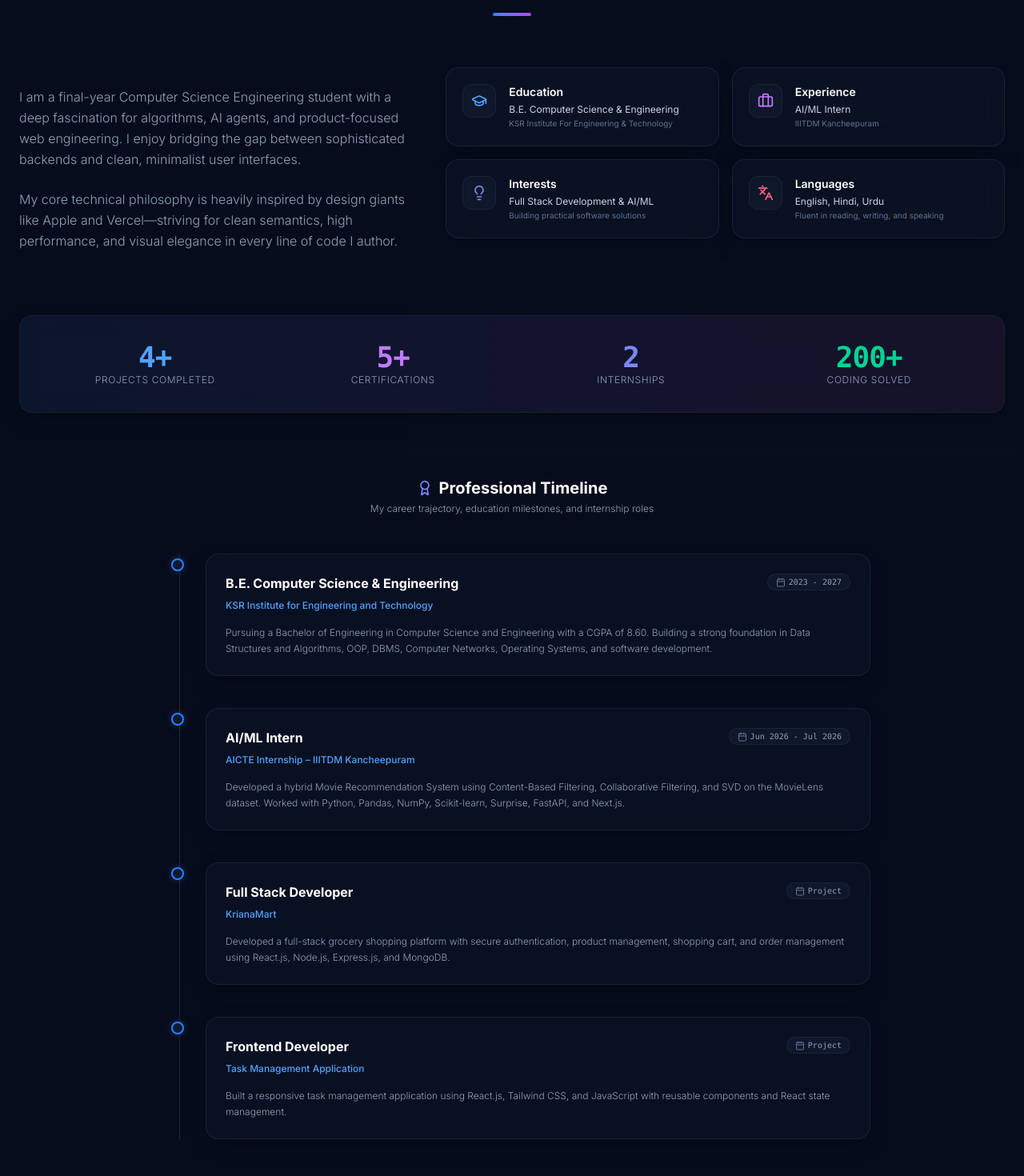
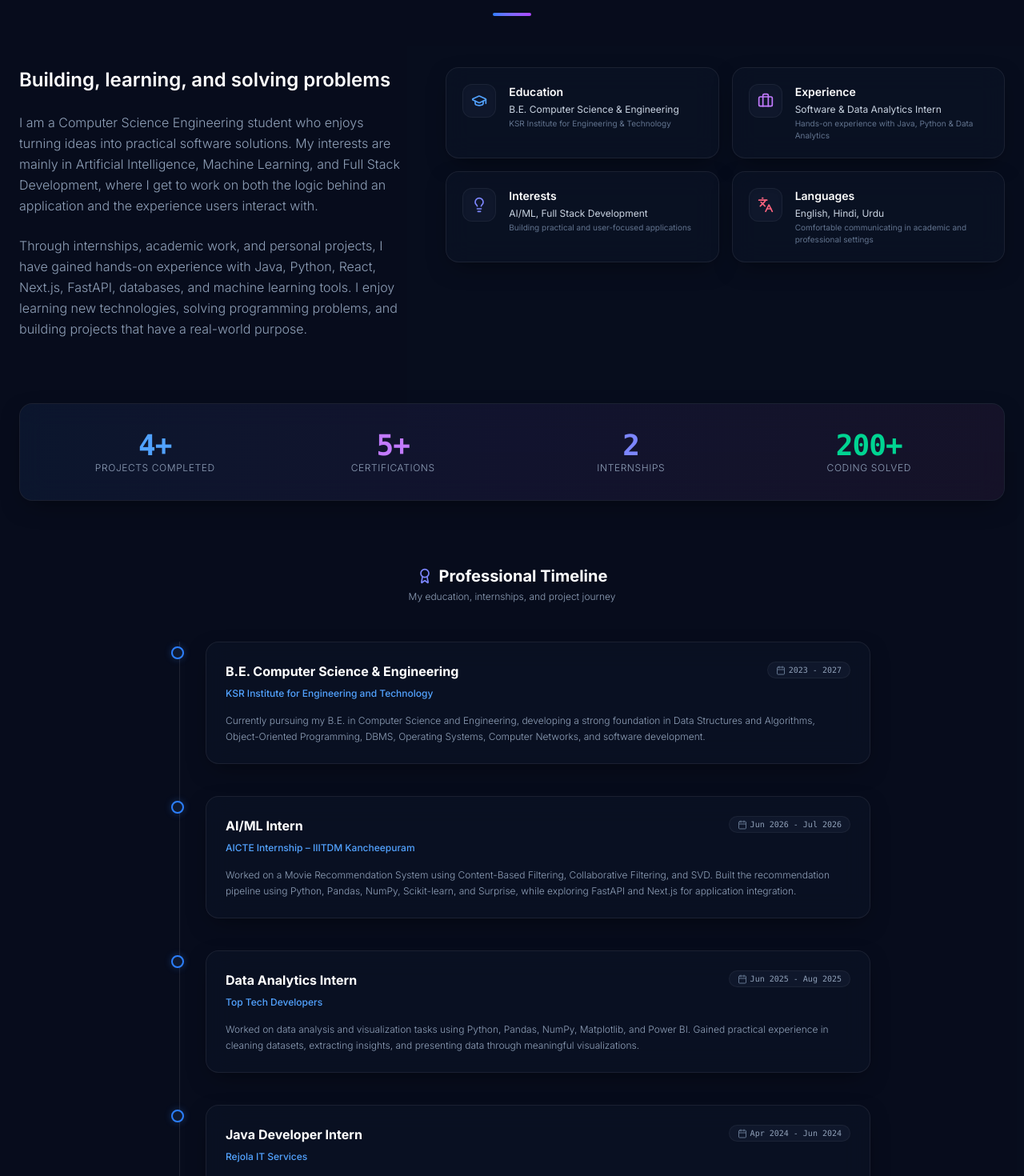
Before and after one commit to tanveerqurashi/Portfolio, a React (Vite) app: page / in a window 1280 px wide. Shown: the part 960-2430 px from the top of the page at 80% size. Built offline with nearby package versions, Linux system fonts and the light colour scheme.

Commit message:
Update portfolio content and contact section

```diff
--- a/src/components/About.jsx
+++ b/src/components/About.jsx
@@ -1,6 +1,13 @@
 import React from "react";
 import { motion } from "framer-motion";
-import { Briefcase, GraduationCap, MapPin, Award, Calendar, Lightbulb, Languages } from "lucide-react";
+import {
+  Briefcase,
+  GraduationCap,
+  Award,
+  Calendar,
+  Lightbulb,
+  Languages,
+} from "lucide-react";
 
 export default function About() {
   const infoCards = [
@@ -8,33 +15,33 @@ export default function About() {
       icon: <GraduationCap className="w-5 h-5 text-blue-400" />,
       title: "Education",
       desc: "B.E. Computer Science & Engineering",
-      subDesc: "KSR Institute For Engineering & Technology"
+      subDesc: "KSR Institute for Engineering & Technology",
     },
     {
       icon: <Briefcase className="w-5 h-5 text-purple-400" />,
       title: "Experience",
-      desc: "AI/ML Intern",
-      subDesc: "IIITDM Kancheepuram"
+      desc: "Software & Data Analytics Intern",
+      subDesc: "Hands-on experience with Java, Python & Data Analytics",
     },
     {
       icon: <Lightbulb className="w-5 h-5 text-indigo-400" />,
       title: "Interests",
-      desc: "Full Stack Development & AI/ML",
-      subDesc: "Building practical software solutions"
+      desc: "AI/ML, Full Stack Development",
+      subDesc: "Building practical and user-focused applications",
     },
     {
       icon: <Languages className="w-5 h-5 text-rose-400" />,
       title: "Languages",
       desc: "English, Hindi, Urdu",
-      subDesc: "Fluent in reading, writing, and speaking"
-    }
+      subDesc: "Comfortable communicating in academic and professional settings",
+    },
   ];
 
   const stats = [
     { value: "4+", label: "Projects Completed", color: "text-blue-400" },
     { value: "5+", label: "Certifications", color: "text-purple-400" },
     { value: "2", label: "Internships", color: "text-indigo-400" },
-    { value: "200+", label: "Coding Solved", color: "text-emerald-400" }
+    { value: "200+", label: "Coding Solved", color: "text-emerald-400" },
   ];
 
   const timeline = [
@@ -43,33 +50,43 @@ export default function About() {
       org: "KSR Institute for Engineering and Technology",
       date: "2023 - 2027",
       description:
-        "Pursuing a Bachelor of Engineering in Computer Science and Engineering with a CGPA of 8.60. Building a strong foundation in Data Structures and Algorithms, OOP, DBMS, Computer Networks, Operating Systems, and software development.",
+        "Currently pursuing my B.E. in Computer Science and Engineering, developing a strong foundation in Data Structures and Algorithms, Object-Oriented Programming, DBMS, Operating Systems, Computer Networks, and software development.",
     },
     {
       role: "AI/ML Intern",
       org: "AICTE Internship – IIITDM Kancheepuram",
       date: "Jun 2026 - Jul 2026",
       description:
-        "Developed a hybrid Movie Recommendation System using Content-Based Filtering, Collaborative Filtering, and SVD on the MovieLens dataset. Worked with Python, Pandas, NumPy, Scikit-learn, Surprise, FastAPI, and Next.js.",
+        "Worked on a Movie Recommendation System using Content-Based Filtering, Collaborative Filtering, and SVD. Built the recommendation pipeline using Python, Pandas, NumPy, Scikit-learn, and Surprise, while exploring FastAPI and Next.js for application integration.",
     },
     {
-      role: "Full Stack Developer",
-      org: "KrianaMart",
-      date: "Project",
+      role: "Data Analytics Intern",
+      org: "Top Tech Developers",
+      date: "Jun 2025 - Aug 2025",
       description:
-        "Developed a full-stack grocery shopping platform with secure authentication, product management, shopping cart, and order management using React.js, Node.js, Express.js, and MongoDB.",
+        "Worked on data analysis and visualization tasks using Python, Pandas, NumPy, Matplotlib, and Power BI. Gained practical experience in cleaning datasets, extracting insights, and presenting data through meaningful visualizations.",
     },
     {
-      role: "Frontend Developer",
-      org: "Task Management Application",
-      date: "Project",
+      role: "Java Developer Intern",
+      org: "Rejola IT Services",
+      date: "Apr 2024 - Jun 2024",
       description:
-        "Built a responsive task management application using React.js, Tailwind CSS, and JavaScript with reusable components and React state management.",
+        "Gained practical experience in Java development and software engineering fundamentals while working with Java-based applications and improving problem-solving and programming skills.",
+    },
+    {
+      role: "Project Development",
+      org: "Academic & Personal Projects",
+      date: "2025 - Present",
+      description:
+        "Built projects including a House Price Prediction system, Movie Recommendation System, portfolio website, and full-stack web applications. These projects helped me strengthen my skills in machine learning, React, Next.js, FastAPI, databases, and API integration.",
     },
   ];
 
   return (
-    <section id="about" className="py-24 relative overflow-hidden bg-slate-950/40">
+    <section
+      id="about"
+      className="py-24 relative overflow-hidden bg-slate-950/40"
+    >
       <div className="max-w-7xl mx-auto px-6 relative z-10">
 
         {/* Section Header */}
@@ -82,6 +99,7 @@ export default function About() {
           >
             Introduction
           </motion.p>
+
           <motion.h2
             initial={{ opacity: 0, y: 15 }}
             whileInView={{ opacity: 1, y: 0 }}
@@ -91,11 +109,13 @@ export default function About() {
           >
             About Me
           </motion.h2>
+
           <div className="w-12 h-1 bg-gradient-to-r from-blue-500 to-purple-500 mx-auto mt-4 rounded-full" />
         </div>
 
         {/* Top: Introduction Paragraph & Info Cards */}
         <div className="grid grid-cols-1 lg:grid-cols-12 gap-12 items-start mb-20">
+
           {/* Bio introduction */}
           <motion.div
             initial={{ opacity: 0, x: -30 }}
@@ -104,13 +124,23 @@ export default function About() {
             className="lg:col-span-5 space-y-6 text-left"
           >
             <h3 className="text-2xl font-semibold text-white">
-              {/* Engineering a better digital future */}
+              Building, learning, and solving problems
             </h3>
+
             <p className="text-slate-400 font-light leading-relaxed">
-              I am a final-year Computer Science Engineering student with a deep fascination for algorithms, AI agents, and product-focused web engineering. I enjoy bridging the gap between sophisticated backends and clean, minimalist user interfaces.
+              I am a Computer Science Engineering student who enjoys turning
+              ideas into practical software solutions. My interests are mainly
+              in Artificial Intelligence, Machine Learning, and Full Stack
+              Development, where I get to work on both the logic behind an
+              application and the experience users interact with.
             </p>
+
             <p className="text-slate-400 font-light leading-relaxed">
-              My core technical philosophy is heavily inspired by design giants like Apple and Vercel—striving for clean semantics, high performance, and visual elegance in every line of code I author.
+              Through internships, academic work, and personal projects, I have
+              gained hands-on experience with Java, Python, React, Next.js,
+              FastAPI, databases, and machine learning tools. I enjoy learning
+              new technologies, solving programming problems, and building
+              projects that have a real-world purpose.
             </p>
           </motion.div>
 
@@ -129,10 +159,19 @@ export default function About() {
                 <div className="p-2.5 rounded-xl bg-slate-900 border border-white/5 shadow-inner">
                   {card.icon}
                 </div>
+
                 <div>
-                  <h4 className="text-sm font-semibold text-white mb-1">{card.title}</h4>
-                  <p className="text-xs text-slate-300 mb-0.5">{card.desc}</p>
-                  <p className="text-[10px] text-slate-500">{card.subDesc}</p>
+                  <h4 className="text-sm font-semibold text-white mb-1">
+                    {card.title}
+                  </h4>
+
+                  <p className="text-xs text-slate-300 mb-0.5">
+                    {card.desc}
+                  </p>
+
+                  <p className="text-[10px] text-slate-500">
+                    {card.subDesc}
+                  </p>
                 </div>
               </div>
             ))}
@@ -151,9 +190,12 @@ export default function About() {
 
           {stats.map((stat, idx) => (
             <div key={idx} className="relative z-10 space-y-2">
-              <span className={`text-3xl sm:text-4xl font-extrabold tracking-tight ${stat.color} font-mono`}>
+              <span
+                className={`text-3xl sm:text-4xl font-extrabold tracking-tight ${stat.color} font-mono`}
+              >
                 {stat.value}
               </span>
+
               <p className="text-xs text-slate-400 tracking-wider font-light uppercase">
                 {stat.label}
               </p>
@@ -163,45 +205,63 @@ export default function About() {
 
         {/* Journey Timeline */}
         <div className="mt-12 max-w-4xl mx-auto">
+
           <div className="text-center mb-12">
             <h3 className="text-xl font-bold text-white flex items-center justify-center gap-2">
               <Award className="w-5 h-5 text-indigo-400" />
               Professional Timeline
             </h3>
-            <p className="text-xs text-slate-400 mt-1 font-light">My career trajectory, education milestones, and internship roles</p>
+
+            <p className="text-xs text-slate-400 mt-1 font-light">
+              My education, internships, and project journey
+            </p>
           </div>
 
           <div className="relative border-l border-white/10 pl-6 sm:pl-8 ml-4 sm:ml-8 space-y-10 text-left">
+
             {timeline.map((item, idx) => (
               <motion.div
                 key={idx}
                 initial={{ opacity: 0, x: -20 }}
                 whileInView={{ opacity: 1, x: 0 }}
                 viewport={{ once: true, margin: "-100px" }}
-                transition={{ duration: 0.5, delay: idx * 0.1 }}
+                transition={{
+                  duration: 0.5,
+                  delay: idx * 0.1,
+                }}
                 className="relative"
               >
-                {/* timeline point dot */}
+
+                {/* Timeline point dot */}
                 <div className="absolute -left-[35px] sm:-left-[43px] top-1.5 w-4 h-4 rounded-full bg-slate-900 border-2 border-blue-500 flex items-center justify-center shadow-[0_0_10px_rgba(59,130,246,0.3)]">
                   <div className="w-1.5 h-1.5 rounded-full bg-blue-500 animate-ping" />
                 </div>
 
-                {/* timeline card item */}
+                {/* Timeline card */}
                 <div className="p-6 rounded-2xl glass-card space-y-2 relative">
-                  {/* date badge */}
+
+                  {/* Date badge */}
                   <span className="absolute top-6 right-6 inline-flex items-center gap-1 px-2.5 py-0.5 rounded-full bg-slate-900 text-[10px] text-slate-400 font-mono border border-white/5">
                     <Calendar className="w-3 h-3 text-slate-500" />
                     {item.date}
                   </span>
 
-                  <h4 className="text-base font-bold text-white pr-20">{item.role}</h4>
-                  <p className="text-xs font-medium text-blue-400">{item.org}</p>
+                  <h4 className="text-base font-bold text-white pr-20">
+                    {item.role}
+                  </h4>
+
+                  <p className="text-xs font-medium text-blue-400">
+                    {item.org}
+                  </p>
+
                   <p className="text-xs text-slate-400 font-light leading-relaxed pt-2">
                     {item.description}
                   </p>
+
                 </div>
               </motion.div>
             ))}
+
           </div>
         </div>
 
--- a/src/components/Contact.jsx
+++ b/src/components/Contact.jsx
@@ -2,11 +2,7 @@ import React, { useState } from "react";
 import { motion } from "framer-motion";
 import {
   Mail,
-  Phone,
-  MapPin,
   Send,
-  Github,
-  Linkedin,
 } from "lucide-react";
 import { toast } from "react-toastify";
 
@@ -27,31 +23,6 @@ export default function Contact() {
       value: "23cs87@ksriet.ac.in",
       href: "mailto:23cs87@ksriet.ac.in",
     },
-    {
-      icon: <Phone className="w-5 h-5 text-purple-400" />,
-      label: "Phone",
-      value: "+91 6006863253",
-      href: "tel:+916006863253",
-    },
-    {
-      icon: <MapPin className="w-5 h-5 text-indigo-400" />,
-      label: "Location",
-      value: "Dardpora, Bandipora, Kashmir",
-      href: "https://maps.google.com/?q=Dardpora, Bandipora, Kashmir",
-    },
-  ];
-
-  const socialLinks = [
-    {
-      icon: <Github className="w-5 h-5" />,
-      href: "https://github.com/TanveerQurashi",
-      label: "GitHub",
-    },
-    {
-      icon: <Linkedin className="w-5 h-5" />,
-      href: "https://linkedin.com/in/tanveer-qurashi",
-      label: "LinkedIn",
-    },
   ];
 
   const handleInputChange = (e) => {
@@ -66,10 +37,8 @@ export default function Contact() {
   const handleSubmit = async (e) => {
     e.preventDefault();
 
-    // Get Web3Forms access key
     const accessKey = import.meta.env.VITE_WEB3FORMS_ACCESS_KEY;
 
-    // Check access key
     if (!accessKey) {
       toast.error("Web3Forms access key is missing.", {
         position: "bottom-right",
@@ -87,20 +56,16 @@ export default function Contact() {
     setIsSubmitting(true);
 
     try {
-      // Get form data
       const form = e.target;
       const data = new FormData(form);
 
-      // Add Web3Forms access key
       data.append("access_key", accessKey);
 
-      // Add subject
       data.append(
         "subject",
         `Portfolio Contact - ${formData.name}`
       );
 
-      // Send form
       const response = await fetch(
         "https://api.web3forms.com/submit",
         {
@@ -123,7 +88,6 @@ export default function Contact() {
           }
         );
 
-        // Clear form
         setFormData({
           name: "",
           email: "",
@@ -242,25 +206,6 @@ export default function Contact() {
               ))}
             </div>
 
-            {/* Social Links */}
-            <div className="flex gap-4 items-center justify-start text-left">
-              <span className="text-xs text-slate-500 font-mono tracking-wider uppercase">
-                Find me on:
-              </span>
-
-              {socialLinks.map((social, index) => (
-                <a
-                  key={index}
-                  href={social.href}
-                  target="_blank"
-                  rel="noreferrer"
-                  aria-label={social.label}
-                  className="p-2.5 rounded-xl bg-slate-900 border border-white/5 hover:border-blue-500/30 text-slate-400 hover:text-blue-400 transition-all hover:scale-105 shadow-md shadow-black/30"
-                >
-                  {social.icon}
-                </a>
-              ))}
-            </div>
           </motion.div>
 
           {/* Right Column - Contact Form */}
--- a/src/components/Footer.jsx
+++ b/src/components/Footer.jsx
@@ -1,81 +1,14 @@
 import React from "react";
-import { Link } from "react-scroll";
-import { Github, Linkedin, Mail, Heart } from "lucide-react";
 
 export default function Footer() {
   const currentYear = new Date().getFullYear();
 
-  const socialLinks = [
-    { icon: <Github className="w-5 h-5" />, href: "https://github.com/TanveerQurashi", label: "GitHub" },
-    { icon: <Linkedin className="w-5 h-5" />, href: "https://linkedin.com/in/tanveer-qurashi", label: "LinkedIn" }
-  ];
-
-  const quickLinks = [
-    { name: "Home", to: "home" },
-    { name: "About", to: "about" },
-    { name: "Skills", to: "skills" },
-    { name: "Projects", to: "projects" },
-    { name: "Certificates", to: "certificates" },
-    { name: "Contact", to: "contact" }
-  ];
-
   return (
-    <footer className="relative w-full bg-slate-950/80 border-t border-white/5 py-12">
-      {/* Mesh lines pattern inside footer */}
-      <div className="absolute inset-0 grid-dots opacity-20 pointer-events-none" />
-
-      <div className="max-w-7xl mx-auto px-6 relative z-10">
-        <div className="flex flex-col md:flex-row items-center justify-between gap-8 pb-8 border-b border-white/5">
-          {/* Brand/Logo */}
-          <div className="flex flex-col items-center md:items-start text-center md:text-left">
-            <span className="text-xl font-bold tracking-tight text-white mb-2">
-              Tanveer<span className="text-blue-500">.</span>
-            </span>
-            <p className="text-xs text-slate-400 max-w-xs font-light">
-              Crafting intelligent solutions with clean code, modern UX principles, and automated pipelines.
-            </p>
-          </div>
-
-          {/* Quick Links */}
-          <div className="flex flex-wrap justify-center gap-6">
-            {quickLinks.map((link) => (
-              <Link
-                key={link.to}
-                to={link.to}
-                smooth={true}
-                offset={-70}
-                duration={500}
-                className="text-xs text-slate-400 hover:text-white transition-colors cursor-pointer"
-              >
-                {link.name}
-              </Link>
-            ))}
-          </div>
-
-          {/* Social Icons */}
-          <div className="flex gap-4">
-            {socialLinks.map((social, index) => (
-              <a
-                key={index}
-                href={social.href}
-                target="_blank"
-                rel="noreferrer"
-                aria-label={social.label}
-                className="p-2 rounded-xl bg-slate-900 border border-white/5 hover:border-blue-500/30 text-slate-400 hover:text-blue-400 transition-all hover:scale-115 shadow-md shadow-black/30"
-              >
-                {social.icon}
-              </a>
-            ))}
-          </div>
-        </div>
-
-        {/* Copyright info */}
-        <div className="flex flex-col md:flex-row items-center justify-between gap-4 pt-8 text-xs text-slate-500">
-          <p>© {currentYear} Tanveer Qurashi. All Rights Reserved.</p>
-          <p className="flex items-center gap-1.5">
-            Built with <Heart className="w-3.5 h-3.5 text-red-500 fill-red-500 animate-pulse" /> using React & Tailwind
-          </p>
-        </div>
+    <footer className="w-full bg-slate-950 border-t border-white/5 py-6">
+      <div className="max-w-7xl mx-auto px-6 text-center">
+        <p className="text-xs text-slate-500">
+          © {currentYear} Tanveer Qurashi. All Rights Reserved.
+        </p>
       </div>
     </footer>
   );
```
